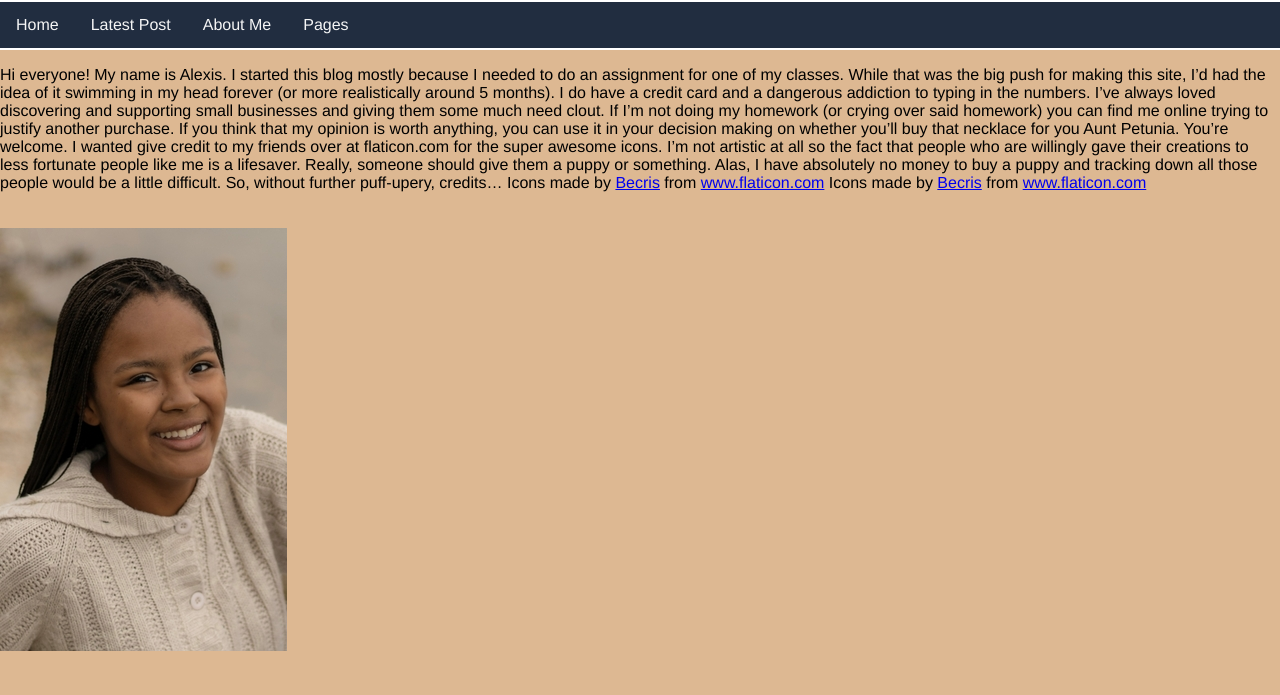
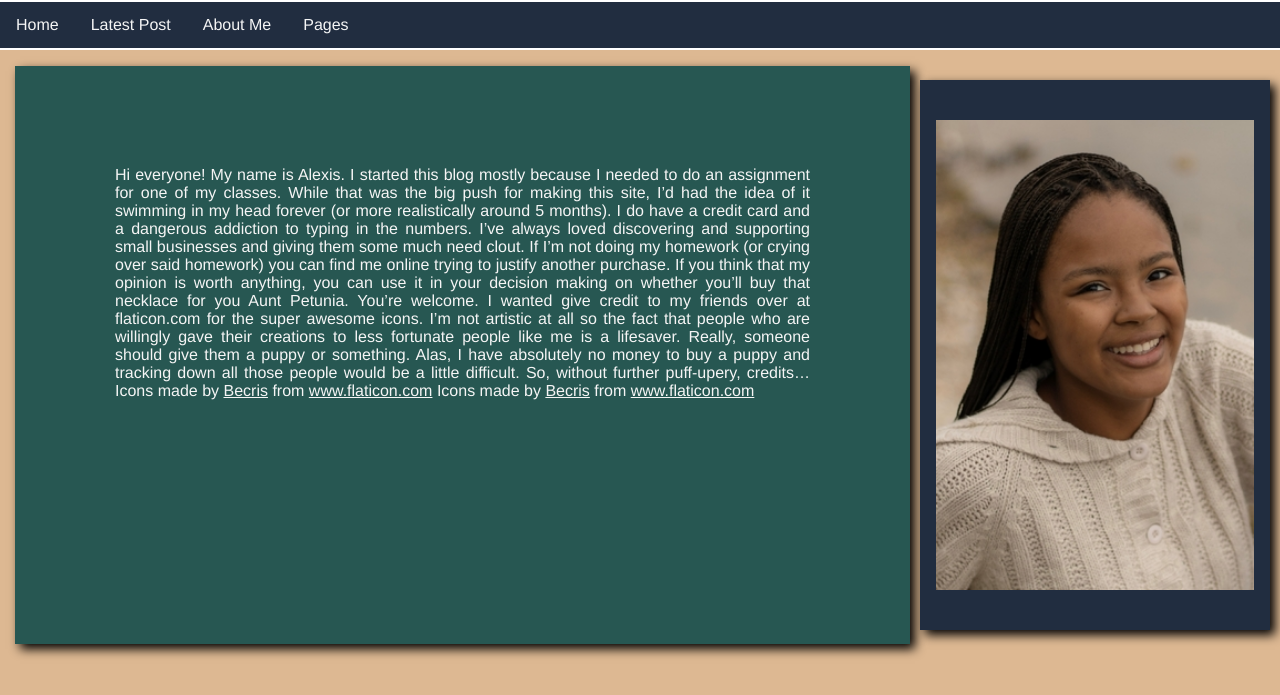
Before and after one commit to alexis-rudy/alexis-rudy.github.io, a plain HTML site: page travelmadeasy/aboutme.html in a window 1280 px wide. Shown: the top 695 px of the page. Drawn offline with Linux system fonts and the light colour scheme; some icons are missing; a web font is replaced by a local one.

Commit message:
about me

```diff
--- a/travelmadeasy/styles/stylesheet.css
+++ b/travelmadeasy/styles/stylesheet.css
@@ -315,3 +315,39 @@ footer a{
 .button{
   margin: 15px;
 }
+/*about me page*/
+main{
+  display: grid;
+  grid-template-columns: 3/4 1/8 1/8;
+}
+.ab-content{
+  grid-column: 1/2;
+  text-align: justify;
+  padding: 100px;
+  margin-left: 15px;
+  background-color: #275752;
+  font-size: 'Zen Old Mincho', Helvetica, sans-serif;
+  color: whitesmoke;
+  box-shadow: 5px 5px 10px black;
+
+}
+.ab-im-bg{
+  grid-column: 2/5;
+  grid-row: 1;
+  background-color: #212D40;
+  width: 350px;
+  height: 550px;
+  margin-top: 30px;
+  margin-bottom: 30px;
+  box-shadow: 5px 5px 10px black;
+}
+.ab-im{
+  grid-column: 3;
+  grid-row: 1;
+  padding-top: 70px;
+  align-items: center;
+  height: 470px;
+}
+.ab-content a{
+  color: whitesmoke;
+}
```
